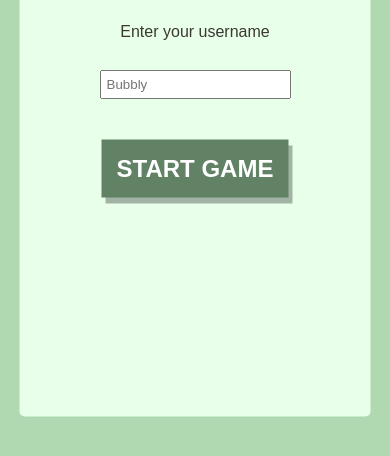
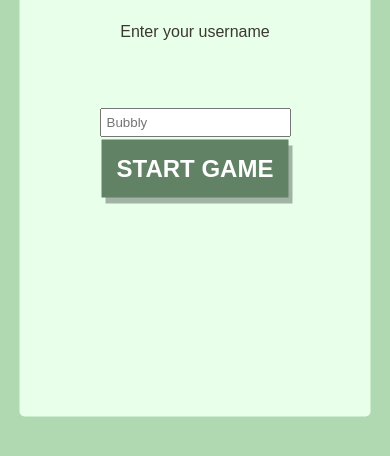
Before and after one commit to ayunarang/BubbleGame, a plain HTML site: page index.html in a window 390 px wide. Shown: the part 322-778 px from the top of the page. Drawn offline with Linux system fonts and the light colour scheme.

Commit message:
Update style.css

```diff
--- a/style.css
+++ b/style.css
@@ -210,6 +210,10 @@ body{
         margin-top: 38%;
     }
 
+    .username-input{
+        top:25%;
+    }
+
     .game-screen{
         padding:15px 3px;
     }
```
